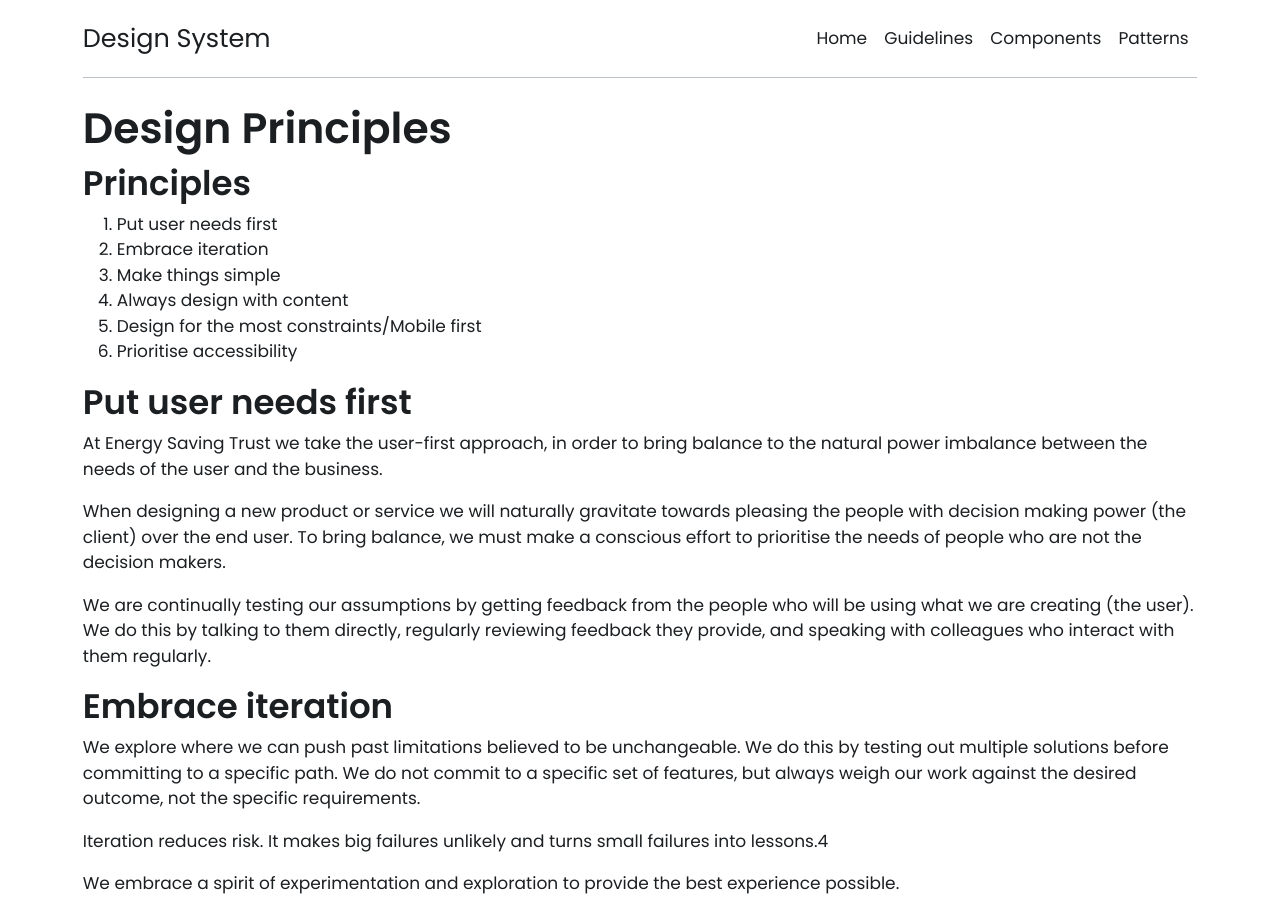
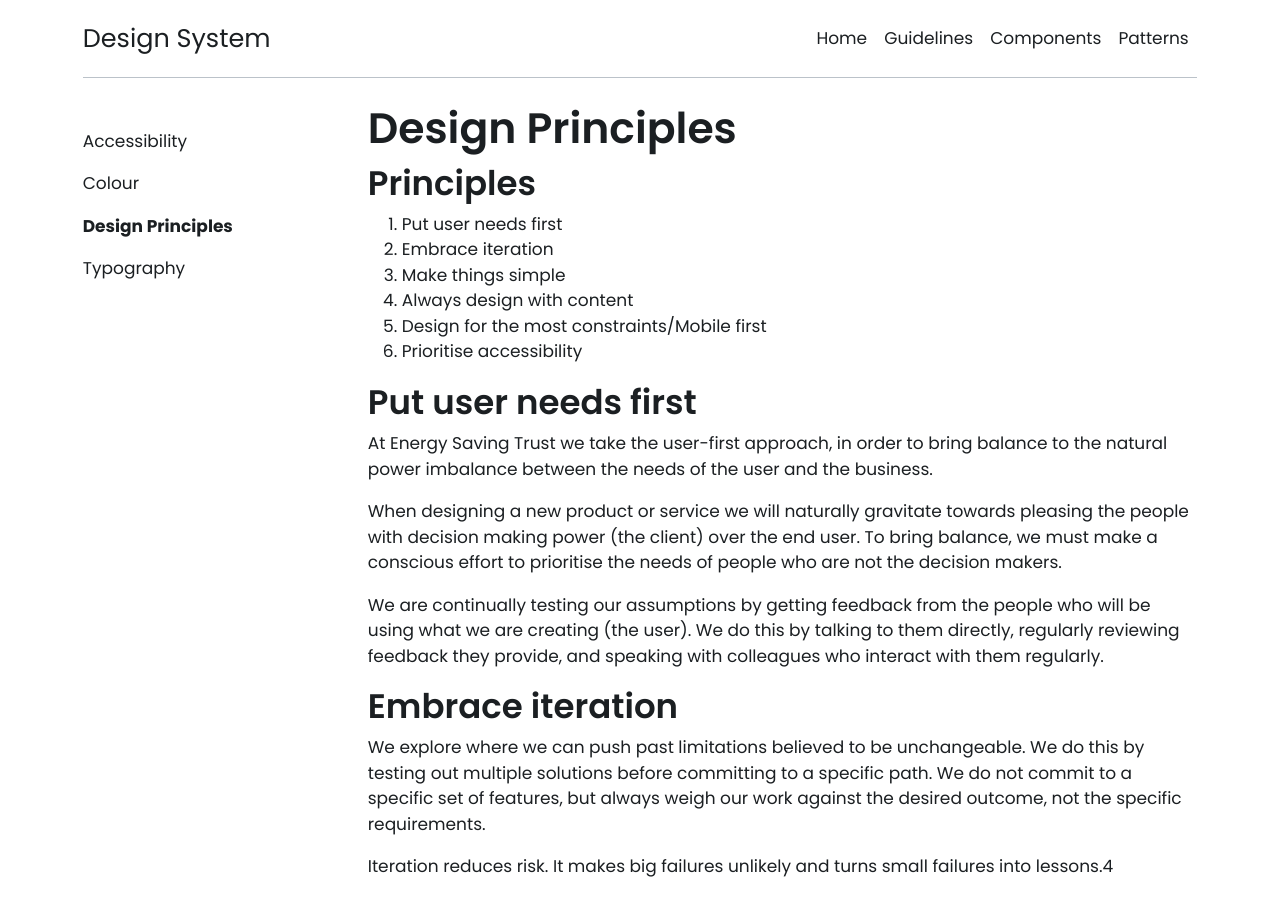
Before and after one commit to Energy-Saving-Trust/Design-System, a Jekyll site: the page built from guidelines/design-principles.md, in a window 1280 px wide and 900 px high. Built offline with Jekyll 4.4.1, drawn with Linux system fonts in a browser that asks for light colours; nearby versions of some CDN libraries; our own code applies the rules of GitHub Pages for plain Markdown files.

Commit message:
Update design-principles.md

```diff
--- a/guidelines/design-principles.md
+++ b/guidelines/design-principles.md
@@ -1,3 +1,8 @@
+---
+title: Design Principles
+layout: content
+section: guidelines
+---
 # Design Principles
 
 ## Principles
```
